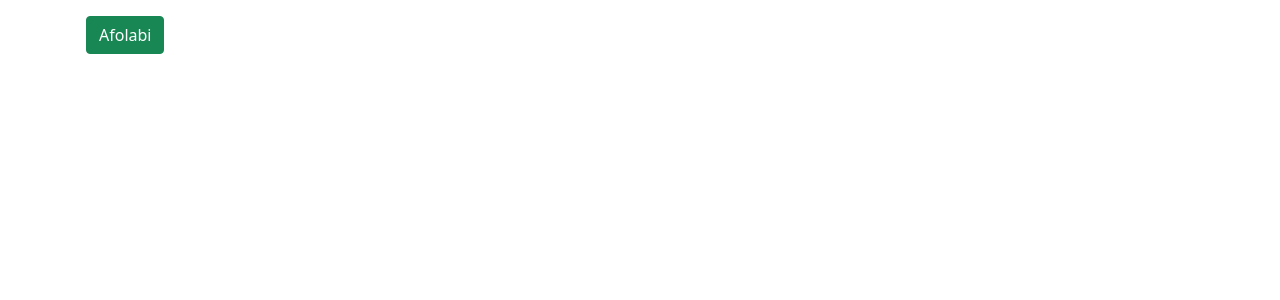
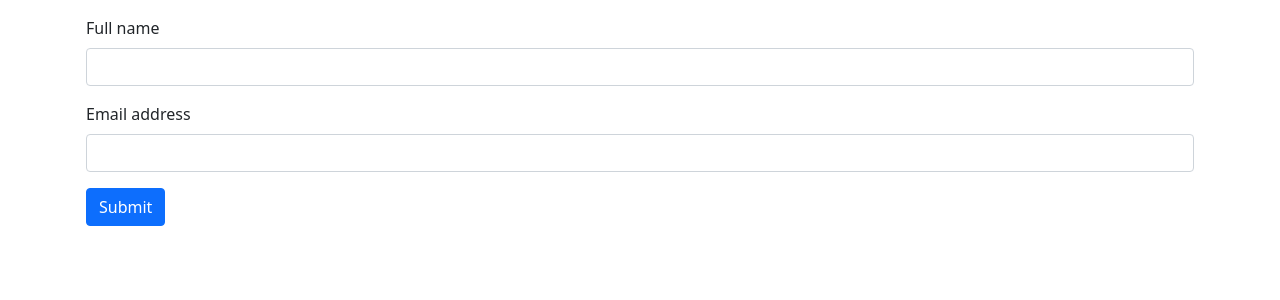
Before and after one commit to afolabiopakunle/angular-reactive-form-pick, an Angular app: page / in a window 1280 px wide. Shown: the top 300 px of the page. Built offline with nearby package versions, Linux system fonts and the light colour scheme.

Commit message:
basic form submits

```diff
--- a/src/app/app.component.html
+++ b/src/app/app.component.html
@@ -1,4 +1,15 @@
 <div class="container p-3">
 
-  <button class="btn btn-success">Afolabi</button>
+<form [formGroup]="form" (ngSubmit)='onSubmit()'>
+<div class="mb-3">
+<label for="fullName" class="form-label">Full name</label>
+<input formControlName='fullName' type="text" class="form-control" id="fullName" aria-describedby="emailHelp">
 </div>
+<div class="mb-3">
+  <label for="exampleInputEmail1" class="form-label">Email address</label>
+  <input formControlName="email" type="email" class="form-control" id="exampleInputEmail1" aria-describedby="emailHelp">
+</div>
+
+<button type="submit" class="btn btn-primary">Submit</button>
+</form>
+</div>
--- a/src/app/app.component.ts
+++ b/src/app/app.component.ts
@@ -1,10 +1,24 @@
-import { Component, VERSION } from '@angular/core';
+import { Component, OnInit, VERSION } from '@angular/core';
+import { FormControl, FormGroup } from '@angular/forms';
 
 @Component({
   selector: 'my-app',
   templateUrl: './app.component.html',
-  styleUrls: [ './app.component.css' ]
+  styleUrls: ['./app.component.css'],
 })
-export class AppComponent  {
-  name = 'Angular ' + VERSION.major;
+export class AppComponent implements OnInit {
+  form: FormGroup;
+
+  constructor() {}
+
+  ngOnInit() {
+    this.form = new FormGroup({
+      fullName: new FormControl(),
+      email: new FormControl()
+    })
+  }
+
+  onSubmit() {
+   console.log(this.form.value)
+  }
 }
--- a/src/app/app.module.ts
+++ b/src/app/app.module.ts
@@ -1,11 +1,11 @@
 import { NgModule } from '@angular/core';
 import { BrowserModule } from '@angular/platform-browser';
-import { FormsModule } from '@angular/forms';
+import { ReactiveFormsModule } from '@angular/forms';
 
 import { AppComponent } from './app.component';
 
 @NgModule({
-  imports:      [ BrowserModule, FormsModule ],
+  imports:      [ BrowserModule, ReactiveFormsModule ],
   declarations: [ AppComponent ],
   bootstrap:    [ AppComponent ]
 })
```
